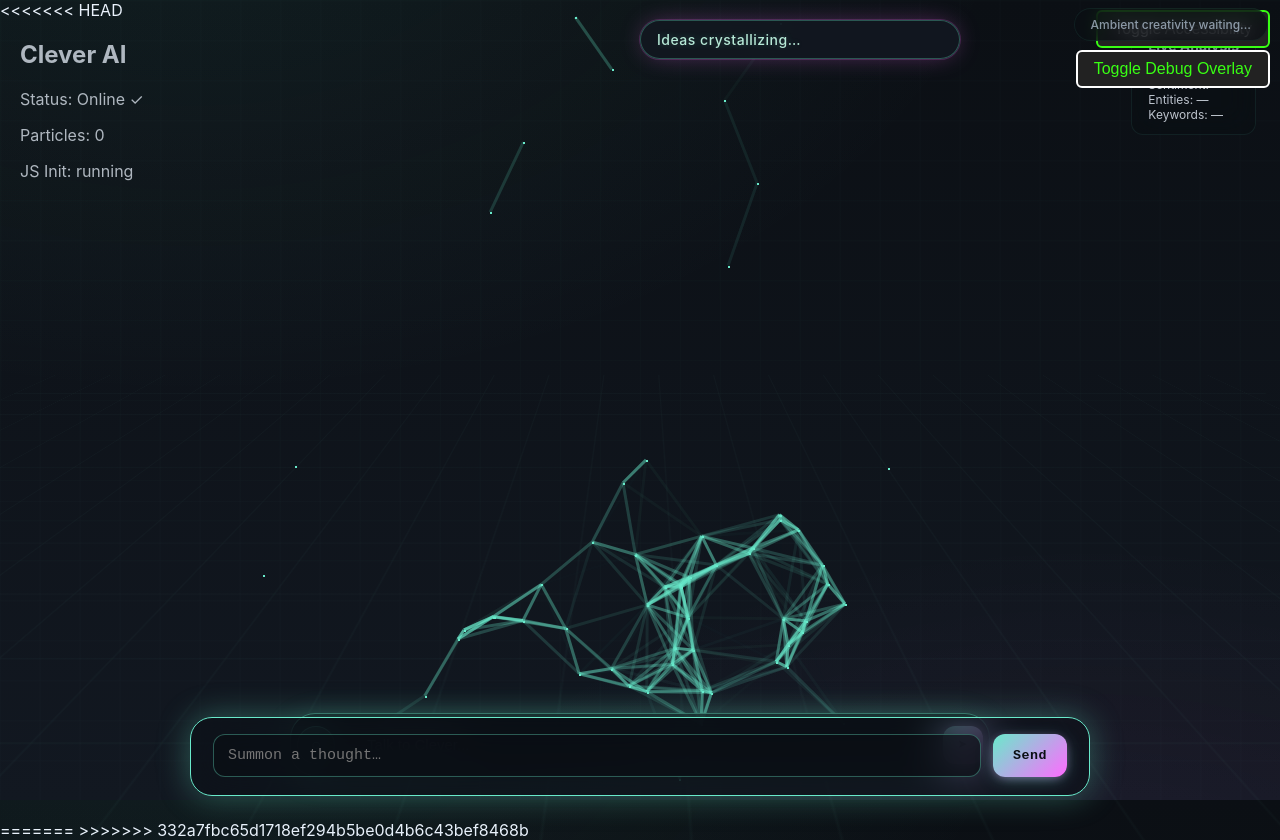
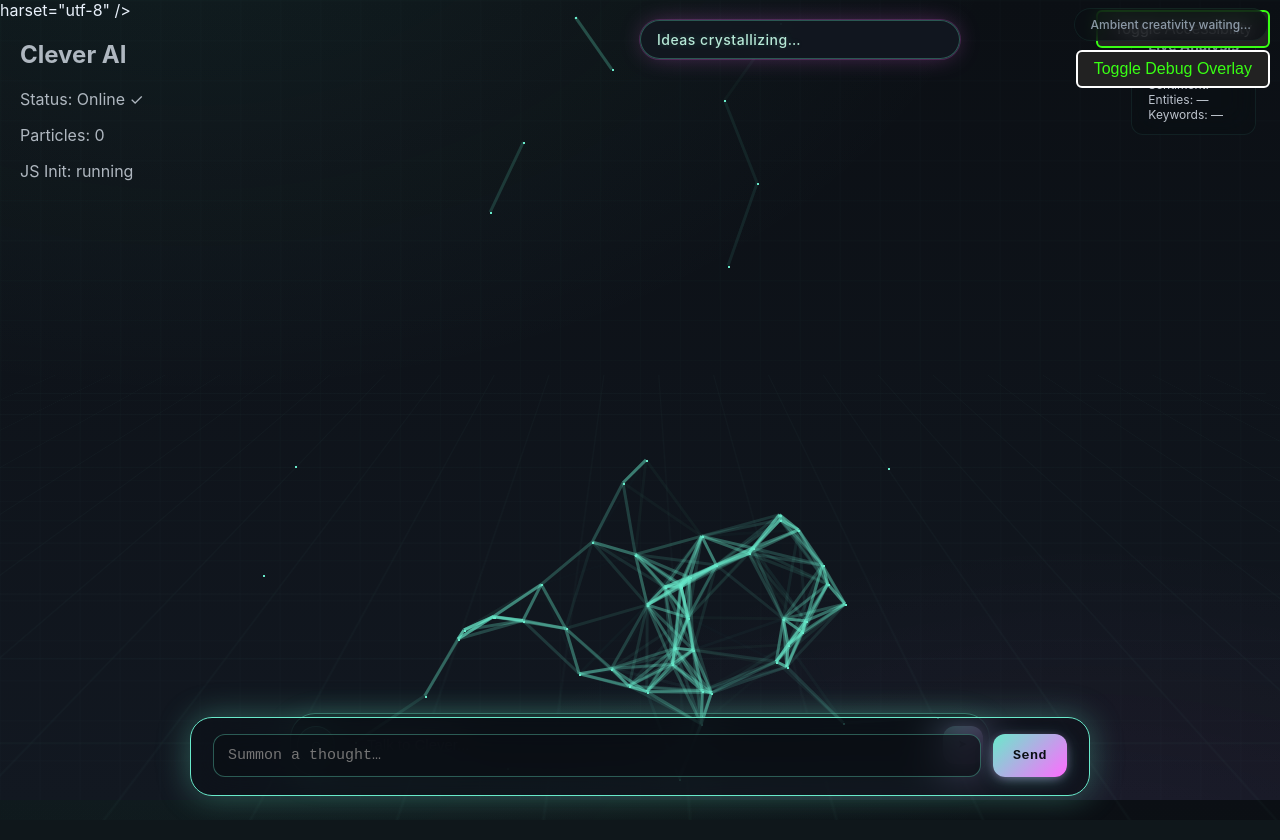
Before and after one commit to Jgallegos1991/Clever, a Flask app: page / in a window 1280 px wide. After the commit the page ends 819 px from the top, so only its background shows below. Run offline with Flask 3, Linux system fonts and the light colour scheme; parts of the project's set-up code (start-up, migrations or seed data) failed here and were passed over.

Commit message:
Resolve all merge conflict markers across repository

```diff
--- a/pytest.ini
+++ b/pytest.ini
@@ -1,6 +1,5 @@
 [pytest]
 testpaths = tests
-<<<<<<< HEAD
 norecursedirs = backups logs .venv __pycache__ .git
 python_files = test_*.py
 python_classes = Test*
@@ -15,7 +14,3 @@
     ui: marks tests as UI tests
     api: marks tests as API tests
     integration: marks tests as integration tests
-=======
-norecursedirs = backups logs .venv
-addopts = -q
->>>>>>> 332a7fbc65d1718ef294b5be0d4b6c43bef8468b
--- a/requirements-base.txt
+++ b/requirements-base.txt
@@ -1,7 +1,3 @@
 Flask==3.1.1
 watchdog==6.0.0
-<<<<<<< HEAD
 pypdf>=3.9.0
-=======
-PyPDF2==3.0.1
->>>>>>> 332a7fbc65d1718ef294b5be0d4b6c43bef8468b
--- a/static/css/style.css
+++ b/static/css/style.css
@@ -31,7 +31,6 @@
   overflow: hidden;
 }
 
-<<<<<<< HEAD
 /* Particle Canvas - legacy Clever UI */
 #particles {
   position: fixed;
@@ -50,8 +49,6 @@
   filter: none;
 }
 
-=======
->>>>>>> 332a7fbc65d1718ef294b5be0d4b6c43bef8468b
 /* Status indicator - cosmic status */
 .selfcheck {
   position: fixed;
@@ -268,20 +265,16 @@
     transform: scale(1.05);
 }
 
-<<<<<<< HEAD
 /* Holographic Grid Stage - Reactive Energy Field */
 .grid-overlay {
     position: fixed;
-=======
 /* Magical grid overlay effect */
 .grid-overlay {
     position: absolute;
->>>>>>> 332a7fbc65d1718ef294b5be0d4b6c43bef8468b
     top: 0;
     left: 0;
     width: 100%;
     height: 100%;
-<<<<<<< HEAD
     opacity: 0.08;
     background-image:
         linear-gradient(rgba(105, 234, 203, 0.15) 1px, transparent 1px),
@@ -328,7 +321,6 @@
         transform: perspective(800px) rotateX(0deg) scale(1);
         opacity: 0.08;
     }
-=======
     opacity: 0.1;
     background-image:
         linear-gradient(rgba(105, 234, 203, 0.1) 1px, transparent 1px),
@@ -342,7 +334,6 @@
 @keyframes gridPulse {
     0%, 100% { opacity: 0.05; }
     50% { opacity: 0.15; }
->>>>>>> 332a7fbc65d1718ef294b5be0d4b6c43bef8468b
 }
 
 /* Enhanced button with magical effects */
@@ -461,17 +452,13 @@
   }
 }
 
-<<<<<<< HEAD
 /* Clean modern layout - centered conversation */
-=======
 /* HUD overlay - interface emerges from the void */
->>>>>>> 332a7fbc65d1718ef294b5be0d4b6c43bef8468b
 .hud {
   position: fixed;
   inset: 0;
   display: flex;
   flex-direction: column;
-<<<<<<< HEAD
   justify-content: center;
   align-items: center;
   padding: 20px;
@@ -638,7 +625,6 @@
 
 .analysis-panel:hover {
   opacity: 1;
-=======
   justify-content: flex-end;
   padding: 24px;
   z-index: 2;
@@ -748,7 +734,6 @@
   backdrop-filter: blur(10px);
   z-index: 2;
   max-width: 420px;
->>>>>>> 332a7fbc65d1718ef294b5be0d4b6c43bef8468b
 }
 .analysis-panel h3 { margin: 0 0 8px 0; font-size: 14px; color: var(--muted); }
 
@@ -762,7 +747,6 @@
   flex-direction: column;
 }
 
-<<<<<<< HEAD
 /* Modern smooth animations */
 @keyframes fadeInUp {
   from {
@@ -783,7 +767,6 @@
   to {
     opacity: 1;
     transform: translateY(0) scale(1);
-=======
 @keyframes panel-emerge {
   0% {
     opacity: 0;
@@ -794,7 +777,6 @@
     opacity: 1;
     transform: translateY(0) scale(1);
     filter: blur(0);
->>>>>>> 332a7fbc65d1718ef294b5be0d4b6c43bef8468b
   }
 }
 
@@ -1097,21 +1079,17 @@
 }
 
 /* Responsive design */
-<<<<<<< HEAD
 /* Responsive design */
 @media (max-width: 768px) {
   .hud {
     padding: 12px;
-=======
 @media (max-width: 768px) {
   .hud {
     padding: 16px;
->>>>>>> 332a7fbc65d1718ef294b5be0d4b6c43bef8468b
   }
 
   .chat-panel {
     max-width: 100%;
-<<<<<<< HEAD
     margin-bottom: 100px;
   }
 
@@ -1143,7 +1121,6 @@
     right: 8px;
     font-size: 10px;
     padding: 4px 8px;
-=======
   }
 
   .entry {
@@ -1166,12 +1143,10 @@
     right: 4px;
     font-size: 11px;
     padding: 6px 12px;
->>>>>>> 332a7fbc65d1718ef294b5be0d4b6c43bef8468b
   }
 }
 
 @media (max-width: 480px) {
-<<<<<<< HEAD
   .message {
     max-width: 90%;
   }
@@ -1202,7 +1177,6 @@
   }
 }
 
-=======
   .entry .icon {
     padding: 8px 10px;
   }
@@ -1216,4 +1190,3 @@
     padding: 12px 14px;
   }
 }
->>>>>>> 332a7fbc65d1718ef294b5be0d4b6c43bef8468b
--- a/static/js/main.js
+++ b/static/js/main.js
@@ -8,7 +8,6 @@
   const analysisPanel = document.querySelector('.analysis-panel');
   const modeBtn = document.getElementById('mode-btn');
 
-<<<<<<< HEAD
   // Initialize holographic chamber with debugging
   const debugDiv = document.getElementById('debug-info');
   const canvasElem = document.getElementById('particles');
@@ -37,12 +36,10 @@
       startFunction: typeof window['startHolographicChamber']
     });
     debugDiv.innerHTML += '<br/>❌ Missing function or canvas';
-=======
   // Initialize particle canvas if present
   const canvasElem = document.getElementById('particles');
   if (canvasElem instanceof HTMLCanvasElement && typeof window.startParticles === 'function') {
     window.startParticles(canvasElem, { count: 4000 });
->>>>>>> 332a7fbc65d1718ef294b5be0d4b6c43bef8468b
   }
 
   // Send on click or Enter
@@ -70,7 +67,6 @@
     if (typeof window.triggerPulse === 'function') window.triggerPulse(0.5);
   });
 
-<<<<<<< HEAD
   // Click anywhere to focus input (immersive mode)
   document.addEventListener('click', (e) => {
     const target = e.target;
@@ -110,8 +106,6 @@
     }
   });
 
-=======
->>>>>>> 332a7fbc65d1718ef294b5be0d4b6c43bef8468b
   // Mode button is a status chip, not a toggle (auto-inferred mode)
   if (modeBtn) {
     modeBtn.addEventListener('click', () => {
@@ -137,14 +131,11 @@
   // Update status indicator (thinking) and mode chip based on initial guess
   setSelfcheckState('thinking', 'Thinking…');
   updateModeChip(inferModeFromAnalysis({ intent: guessIntentFromText(text) }, text));
-<<<<<<< HEAD
 
   // Trigger particle summon state
   if (window.holographicChamber) {
     window.holographicChamber.summon();
   }
-=======
->>>>>>> 332a7fbc65d1718ef294b5be0d4b6c43bef8468b
   // Try to morph shape immediately from user request (e.g., "form a cube")
   const preShape = inferShapeFromTextAndAnalysis(text, null);
   if (preShape && typeof window.morphForIntent === 'function') {
@@ -167,30 +158,24 @@
     const data = await res.json();
     const reply = data.response || '...';
   const aiEl = appendMessage('ai', reply);
-<<<<<<< HEAD
 
     // Switch to dialogue state when receiving response
     if (window.holographicChamber) {
       window.holographicChamber.dialogue();
     }
-=======
->>>>>>> 332a7fbc65d1718ef294b5be0d4b6c43bef8468b
     if (data && typeof data === 'object') {
       updateAnalysis(data.analysis || {});
       // Update adaptive mode chip from analysis + reply semantics
       const mode = inferModeFromAnalysis(data.analysis || {}, reply);
       updateModeChip(mode);
-<<<<<<< HEAD
       // Morph holographic chamber based on shape intent
 
       // Show/hide glass panels based on conversation state
-=======
       // Morph field based on detected shape intent
       const shape = inferShapeFromTextAndAnalysis(null, data.analysis || {});
       if (shape && typeof window.morphForIntent === 'function') {
         window.morphForIntent(shape);
       }
->>>>>>> 332a7fbc65d1718ef294b5be0d4b6c43bef8468b
       // Snap analysis panel under the latest AI message and animate highlight
       if (aiEl) {
         lastAiEl = aiEl;
@@ -221,7 +206,6 @@
     }
   // Mark done and show copy
   setSelfcheckState('ok', 'Done');
-<<<<<<< HEAD
 
     // Return to idle state after a delay
     setTimeout(() => {
@@ -229,8 +213,6 @@
         window.holographicChamber.idle();
       }
     }, 3000);
-=======
->>>>>>> 332a7fbc65d1718ef294b5be0d4b6c43bef8468b
   showStatus('Energy takes shape.');
     // After a delay, return to idle microcopy
     setTimeout(() => {
--- a/static/js/particles.js
+++ b/static/js/particles.js
@@ -103,11 +103,8 @@
     const {ctx,w,h,pts} = state;
     if (!ctx) return;
     ctx.clearRect(0,0,w,h);
-<<<<<<< HEAD
 
-=======
     const base = 'rgba(105,234,203,'; // soft teal
->>>>>>> 332a7fbc65d1718ef294b5be0d4b6c43bef8468b
     const pulse = state.pulse;
     for (const p of pts){
       // integrate motion
@@ -117,24 +114,20 @@
         p.vx += dx*0.0025*state.speed; p.vy += dy*0.0025*state.speed;
       } else {
         // gentle drift
-<<<<<<< HEAD
         p.vx += (Math.random()-0.5)*0.015*state.speed;
         p.vy += (Math.random()-0.5)*0.015*state.speed;
       }
       // damping
       p.vx *= 0.98; p.vy *= 0.98;
-=======
         p.vx += (Math.random()-0.5)*0.02*state.speed;
         p.vy += (Math.random()-0.5)*0.02*state.speed;
       }
       // damping
       p.vx *= 0.965; p.vy *= 0.965;
->>>>>>> 332a7fbc65d1718ef294b5be0d4b6c43bef8468b
       p.x += p.vx; p.y += p.vy;
       if (p.x<0) p.x=w; else if (p.x>w) p.x=0;
       if (p.y<0) p.y=h; else if (p.y>h) p.y=0;
 
-<<<<<<< HEAD
       // More subtle, elegant particles
       const baseAlpha = Math.min(0.4, Math.max(0.02, p.a + pulse*0.2));
       const size = Math.max(0.5, p.s * 0.8 + pulse*0.5);
@@ -152,7 +145,6 @@
     }
     // decay pulse
     state.pulse *= 0.94;
-=======
       const a = Math.min(1, Math.max(0.06, p.a + pulse*0.35));
       const s = (p.s + pulse*1.1);
       ctx.fillStyle = base + a + ')';
@@ -160,7 +152,6 @@
     }
     // decay pulse
     state.pulse *= 0.92;
->>>>>>> 332a7fbc65d1718ef294b5be0d4b6c43bef8468b
   }
 
   function loop(){
--- a/static/ui.js
+++ b/static/ui.js
@@ -8,7 +8,6 @@
 	// Optional: Hide side panels
 	console.log(`[Clever] Hiding panel: ${name}`);
 }
-<<<<<<< HEAD
 // Holographic Chamber - Advanced Particle System for Clever AI
 // Quantum swarm with morphing behaviors: idle → summon → dialogue → dissolve
 class HolographicChamber {
@@ -401,5 +400,3 @@
 // Note: Auto-initialization removed to prevent conflicts with main.js
 // The chamber is initialized by main.js using window.startHolographicChamber()
 console.log('🔧 Holographic chamber loaded, waiting for main.js initialization...');
-=======
->>>>>>> 332a7fbc65d1718ef294b5be0d4b6c43bef8468b
--- a/templates/index.html
+++ b/templates/index.html
@@ -1,8 +1,10 @@
 <!DOCTYPE html>
 <html lang="en">
-<<<<<<< HEAD
 <head>
-    <meta charset="utf-8" />
+    <met    <script src="{{ url_for('static', filename='js/holographic-chamber.js') }}?v={{ cache_buster }}" defer></script>
+    <script src="{{ url_for('static', filename='js/magic-orchestrator.js') }}?v={{ cache_buster }}" defer></script>
+    <!-- Note: Removed minimal particles-init.js from automatic load; remains available for emergency fallback via orchestrator dynamic import if needed. -->
+</body>harset="utf-8" />
     <meta name="viewport" content="width=device-width,initial-scale=1" />
     <title>Clever AI</title>
     <!-- Core minimal landing styles (kept) -->
@@ -51,7 +53,6 @@
     <script src="{{ url_for('static', filename='js/magic-orchestrator.js') }}?v={{ cache_buster }}" defer></script>
     <!-- Note: Removed minimal particles-init.js from automatic load; remains available for emergency fallback via orchestrator dynamic import if needed. -->
 </body>
-=======
   <head>
     <meta charset="utf-8" />
     <meta name="viewport" content="width=device-width, initial-scale=1" />
@@ -97,5 +98,4 @@
   <script src="{{ url_for('static', filename='js/particles.js') }}"></script>
   <script src="{{ url_for('static', filename='js/main.js') }}"></script>
   </body>
->>>>>>> 332a7fbc65d1718ef294b5be0d4b6c43bef8468b
 </html>
--- a/types/window.d.ts
+++ b/types/window.d.ts
@@ -8,7 +8,6 @@
     // Particle system functions
     startParticles?: (canvas: HTMLCanvasElement, options?: {count?: number}) => any;
     triggerPulse?: (intensity?: number) => void;
-<<<<<<< HEAD
 
     // Holographic Chamber system
     HolographicChamber: any;
@@ -18,10 +17,6 @@
     dissolveToSwarm?: () => void;
     updateFieldMode?: (mode: string) => void;
     testHolographicChamber?: () => void;
-=======
->>>>>>> 332a7fbc65d1718ef294b5be0d4b6c43bef8468b
-    updateFieldMode?: (mode: string) => void;
-    morphForIntent?: (intent: any) => void;
 
     // Nanobot swarm particle system
     nanobotSwarm?: {
```
Also changed, not shown: docs/api/endpoints.md (+0 -1 lines), docs/components/python.md (+0 -1 lines), docs/data/db.md (+0 -1 lines), docs/nlp/pipeline.md (+0 -1 lines), docs/risk_backlog.md (+0 -1 lines), docs/runbook.md (+0 -3 lines), docs/ui/frontend.md (+0 -1 lines), .github/copilot-instructions.md, README.md, static/README.md, 1 other file.
